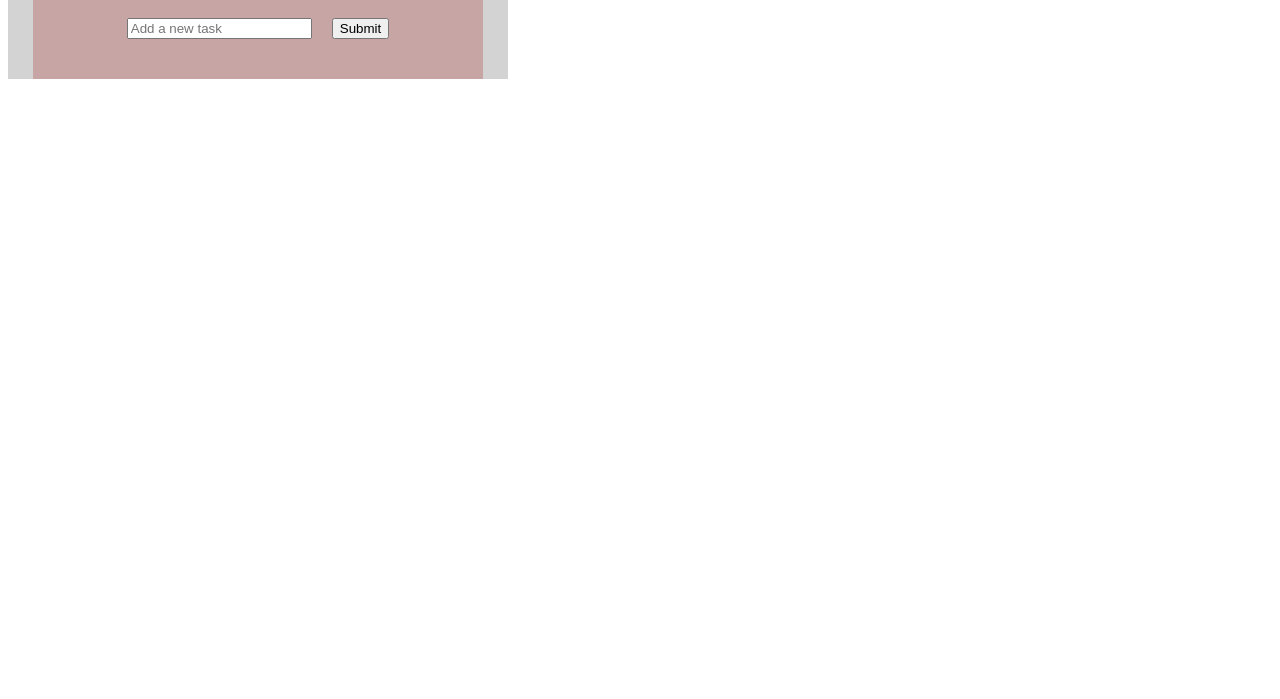
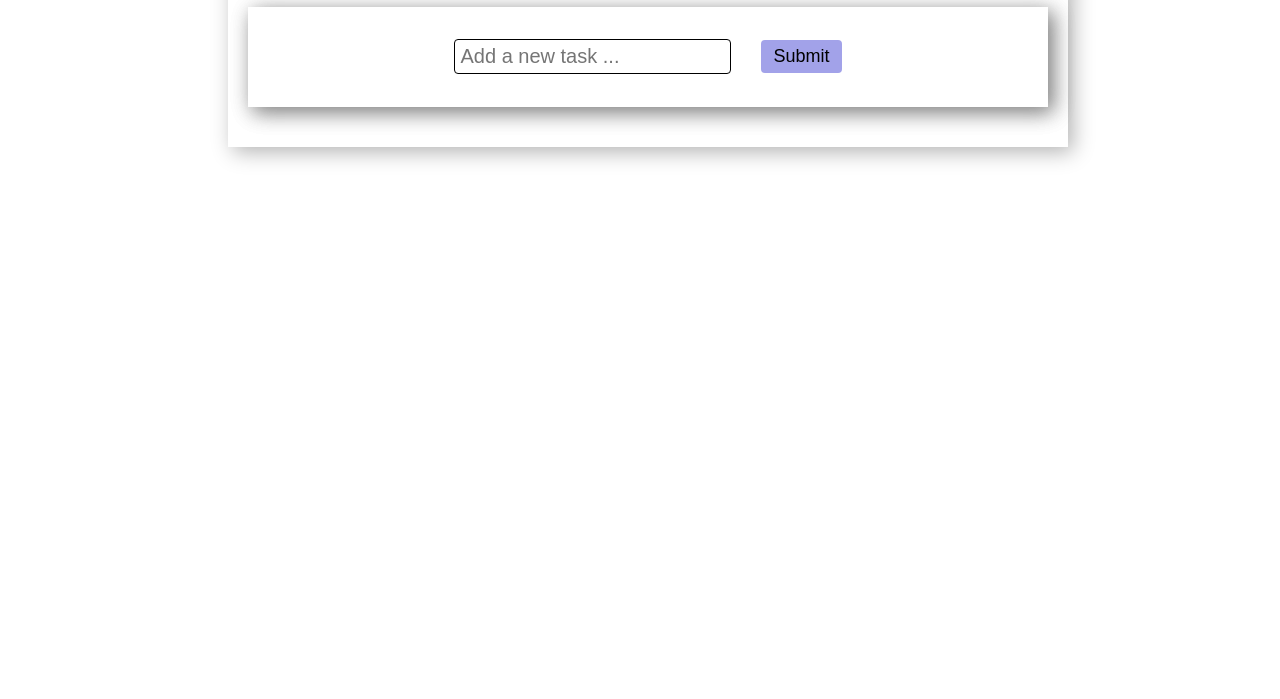
Before and after one commit to iamanrai/to-do-list, a plain HTML site: page index.html in a window 1280 px wide. Shown: the part 101-800 px from the top of the page. Drawn offline with Linux system fonts and the light colour scheme.

Commit message:
fixing styling

```diff
--- a/index.css
+++ b/index.css
@@ -1,19 +1,57 @@
+body{
+    width: 100%;
+    display: flex;
+    justify-content: center;
+    align-items: center;
+}
+.outerDiv{
+    display: flex;
+    flex-direction: column;
+    width: 800px;
+    justify-content: center;
+    align-items: center;
+    box-shadow:  5px 5px 20px rgba(0,0,0,.3);
+    padding: 20px
+}
 .mainContainer{
     display: flex;
     flex-direction: column;
-    width: 500px;
-    /* height: auto; */
-    background-color: lightgray;
+    width: 100%;
+    background-color: rgb(255, 255, 255);
     justify-content: center;
     align-items: center;
     gap:10px;
+    box-shadow:  5px 5px 20px rgba(0,0,0,.3);
+    margin-bottom: 20px;
+    /* padding: 20px; */
 }
 .taskContainer{
     display: flex;
-    width: 450px;
+    width: 100%;
+    flex-wrap: nowrap;
     height: 100px;
-    background-color: rgb(200, 165, 165);
+    background-color: rgb(255, 255, 255);
     justify-content: center;
     align-items: center;
     gap: 20px;
+    box-shadow:  5px 5px 20px rgba(0,0,0,.3);
+    overflow: hidden;
 }
+#taskInput {
+    font-size: 20px;
+    padding: 5px;
+    border-radius: 4px;
+    border: 1px solid black;
+}
+input[type=submit] {
+    font-size: 18px;
+    margin-left: 10px;
+    padding:  6px 12px;
+    cursor: pointer;
+    background-color: rgb(162 162 233);
+    border: none;
+    border-radius: 4px;
+}
+h3{
+    font-size: 1.5rem;
+}
--- a/index.html
+++ b/index.html
@@ -12,23 +12,8 @@
         <h1>To Do List</h1>
       </div>
       <div id="mainContainer" class="mainContainer">
-        <!-- <div class="taskContainer" id="task_1">
-          <input type="checkbox" id="checkbox_1" />
-          <h3>This is a task 1</h3>
-          <input type="button" value="Delete Task" onclick="deleteTask('task_1')" />
-        </div>
-        <div class="taskContainer" id="task_2">
-          <input type="checkbox" id="checkbox_2" />
-          <h3>This is a task 2</h3>
-          <input type="button" value="Delete Task" onclick="deleteTask('task_2')" />
-        </div>
-        <div class="taskContainer" id="task_3">
-          <input type="checkbox" id="checkbox_3" />
-          <h3>This is a task 3</h3>
-          <input type="button" value="Delete Task" onclick="deleteTask('task_3')"/>
-        </div> -->
         <div class="taskContainer">
-          <input type="text" id="taskInput" placeholder="Add a new task" />
+          <input type="text" id="taskInput" placeholder="Add a new task ..." />
           <input type="submit" value="Submit" onclick="addTask()" />
         </div>
       </div>
--- a/index.js
+++ b/index.js
@@ -50,14 +50,14 @@ function addTask() {
     checkbox.type = 'checkbox';
     checkbox.id = 'checkbox_' +taskIdCounter;
     checkbox.addEventListener('change', function () {
-      handleCheckboxChange(taskElement.id);  // task1
+      handleCheckboxChange(taskElement.id);
     });
 
     const taskTextElement = document.createElement('h3');
     taskTextElement.textContent = taskInput;
 
     const deleteButton = document.createElement('input');
-    deleteButton.type = 'button';
+    deleteButton.type = 'submit';
     deleteButton.value = 'Delete Task';
     deleteButton.id = 'deleteBtn_' + taskIdCounter;
     deleteButton.onclick = function () {
```
